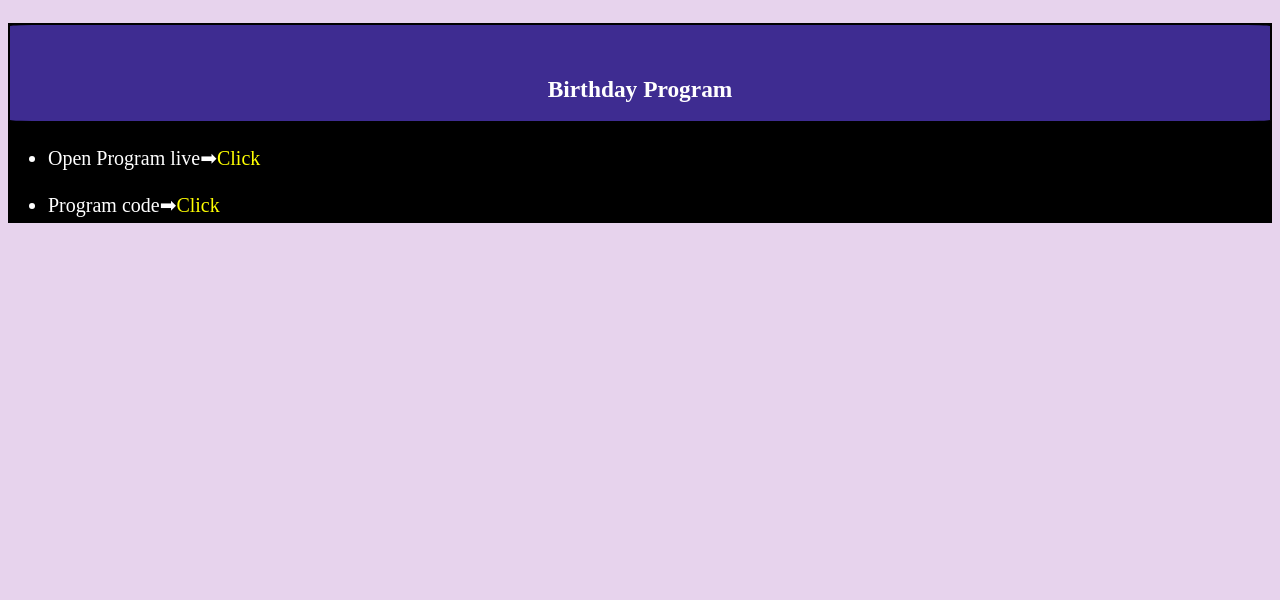
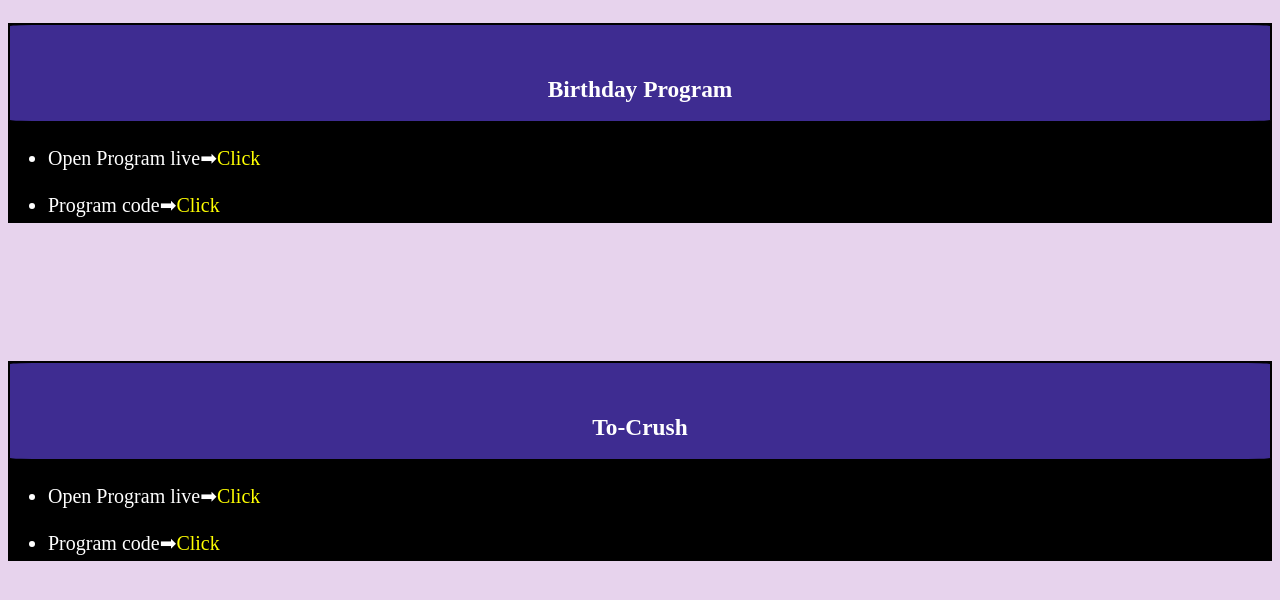
Before and after one commit to OmShukla15/Web, a plain HTML site: page programs.html in a window 1280 px wide. Drawn offline with Linux system fonts and the light colour scheme.

Commit message:
Update programs.html

```diff
--- a/programs.html
+++ b/programs.html
@@ -26,6 +26,13 @@
       text-decoration: none;
       color:yellow;
     }
+    #My-Crush{
+      background-color:black;
+          height:200px;
+
+      font-size:20px;
+      margin-top: 8%;
+    }
   </style>
 </head>
 
@@ -33,9 +40,17 @@
   <h3>Birthday Program </h3>
   <ul>
     <li style="color:white">Open Program live&#10145;<a class="one" href="https://omshukla15.github.io/Birthday-wishes-/">Click</a></li><br>
-    <li style="color:white">Program code&#10145;<a class="one" href="https://github.com/OmShukla15/Birthday-wishes-">Click</a></li>
+    <li style="color:white">Program code&#10145;<a class="one" href="https://github.com/OmShukla15/Birthday-wishes-">Click</a></li></ul>
+    <br><div id="My-Crush">
+     <h3>To-Crush</h3>
+      <ul>
+      <li style="color:white">Open Program live&#10145;<a class="one" href="https://omshukla15.github.io/My-crush/">Click</a></li><br>
+    <li style="color:white">Program code&#10145;<a class="one" href="https://github.com/OmShukla15/My-crush-">Click</a></li>
+
+
   </ul>
+  </div>
 </div>
 </body>
 
-</html>
+      </html>
```
